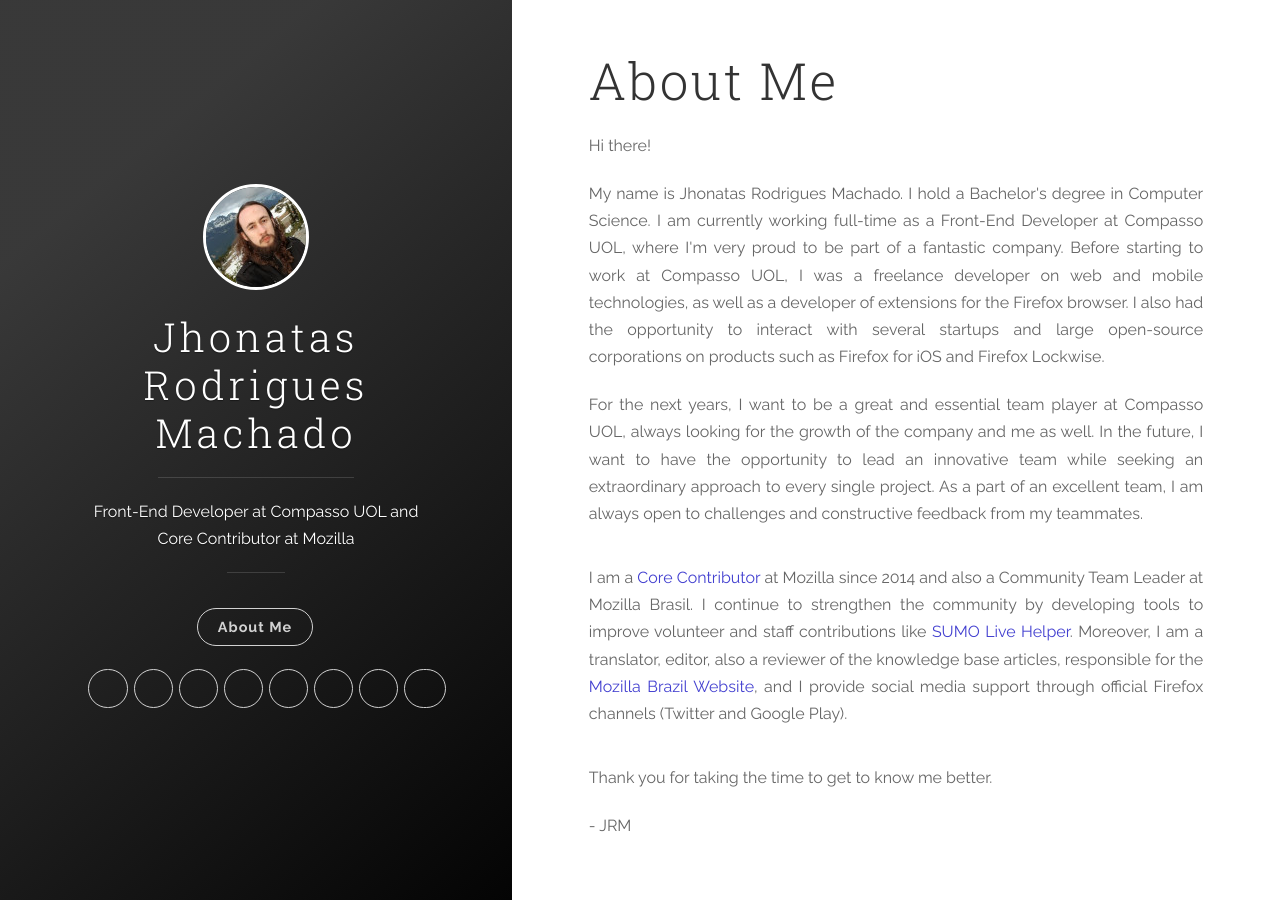
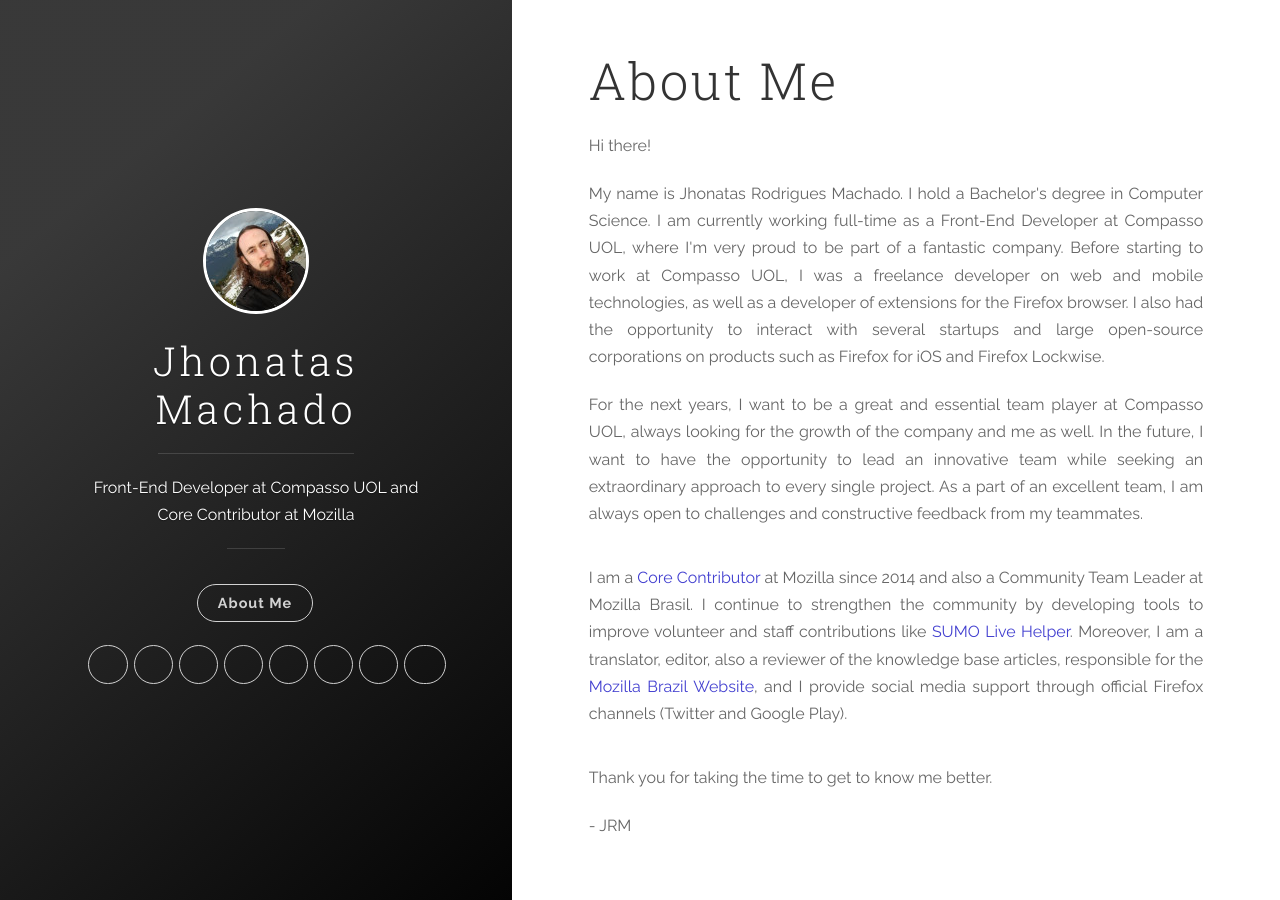
Before and after one commit to jhonatasrm/jhonatasrm.github.io, a Jekyll site: the page built from tags.md, in a window 1280 px wide. Built offline with Jekyll 4.4.1, drawn with Linux system fonts in a browser that asks for light colours; some web fonts are replaced.

Commit message:
Minor changes

```diff
--- a/_config.yml
+++ b/_config.yml
@@ -13,7 +13,7 @@
 # you will see them accessed via {{ site.title }}, {{ site.email }}, and so on.
 # You can create any custom variable you would like, and they will be accessible
 # in the templates via {{ site.myvariable }}.
-title: Jhonatas Rodrigues Machado
+title: Jhonatas Machado
 email: jhonatasrm@gmail.com
 description: > # this means to ignore newlines until "baseurl:"
   Front-End Developer at Compasso UOL and Core Contributor at Mozilla
--- a/_includes/head.html
+++ b/_includes/head.html
@@ -11,7 +11,7 @@
   {% if page.robots %}
   <meta name="robots" content="{{ page.robots }}" />
   {% endif %}
-  <title>Jhonatas Rodrigues Machado</title>
+  <title>Jhonatas Machado</title>
   <meta
     name="description"
     content="{% if page.excerpt %}{{ page.excerpt | strip_html }}{% else %}{{ site.description }}{% endif %}"
--- a/_includes/header.html
+++ b/_includes/header.html
@@ -10,17 +10,14 @@
   <div class="panel-main">
     <div class="panel-main__inner panel-inverted">
       <div class="panel-main__content">
-        <a
-          href="{{ site.baseurl }}/"
-          title="Link to home of Jhonatas Rodrigues Machado"
-        >
+        <a href="{{ site.baseurl }}/" title="Link to home of Jhonatas Machado">
           <img
             src="{{ site.baseurl }}/images/profile.jpeg"
             class="user-image"
             alt="My Profile Photo"
           />
           <h1 class="panel-cover__title panel-title">
-            Jhonatas Rodrigues Machado
+            Jhonatas Machado
           </h1>
         </a>
         <hr class="panel-cover__divider" />
@@ -49,7 +46,7 @@
                 <a
                   rel="noopener"
                   href="http://twitter.com/jhonatasrm_"
-                  title="Jhonatas Rodrigues Machado on Twitter"
+                  title="Jhonatas Machado on Twitter"
                   target="_blank"
                 >
                   <i class="icon icon-social-twitter"></i>
@@ -62,7 +59,7 @@
                 <a
                   rel="noopener"
                   href="http://fb.me/jhonatasrm"
-                  title="Jhonatas Rodrigues Machado on Facebook"
+                  title="Jhonatas Machado on Facebook"
                   target="_blank"
                 >
                   <i class="icon icon-social-facebook"></i>
@@ -75,7 +72,7 @@
                 <a
                   rel="noopener"
                   href="https://www.linkedin.com/in/jhonatasrm"
-                  title="Jhonatas Rodrigues Machado on LinkedIn"
+                  title="Jhonatas Machado on LinkedIn"
                   target="_blank"
                 >
                   <i class="icon icon-social-linkedin"></i>
@@ -88,7 +85,7 @@
                 <a
                   rel="noopener"
                   href="https://www.github.com/jhonatasrm"
-                  title="Jhonatas Rodrigues Machado on GitHub"
+                  title="Jhonatas Machado on GitHub"
                   target="_blank"
                 >
                   <i class="icon icon-social-github"></i>
@@ -127,7 +124,7 @@
                 <a
                   rel="noopener"
                   href="mailto:jhonatasrm@gmail.com"
-                  title="Email Jhonatas Rodrigues Machado"
+                  title="Email Jhonatas Machado"
                   target="_blank"
                 >
                   <i class="icon icon-mail"></i>
```
Also changed, not shown: 5 other files.
